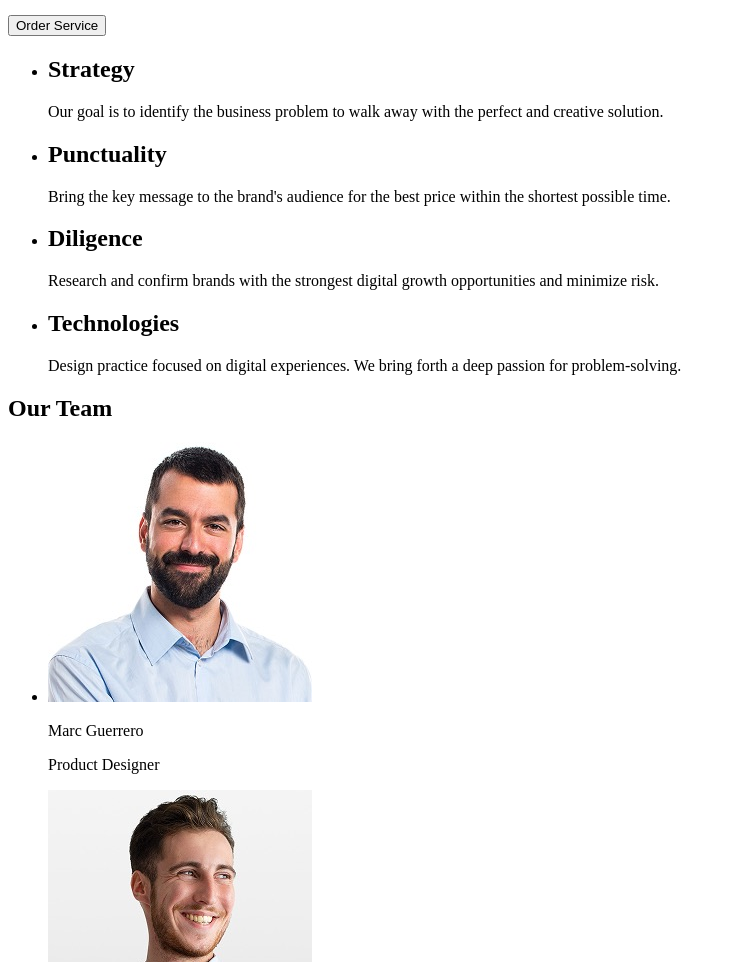
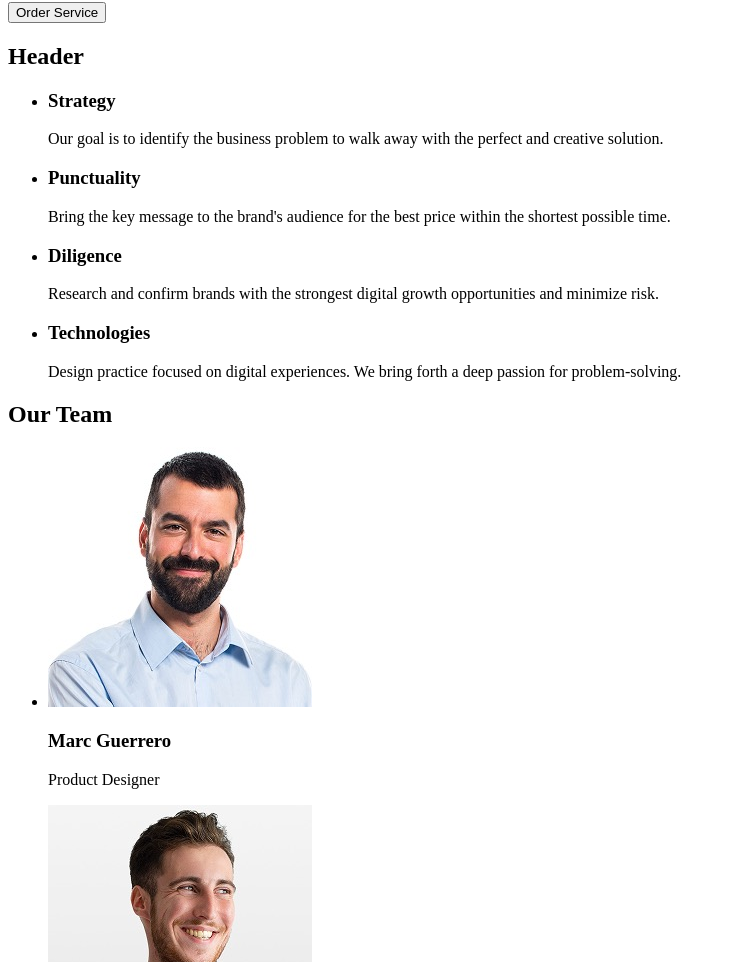
Before and after one commit to DenysOliinyk3007/goit-markup-hw-01, a plain HTML site: page index.html in a window 1280 px wide. Shown: the part 213-1175 px from the top of the page, without its empty margins (0-736 px from the left). Drawn offline with Linux system fonts and the light colour scheme.

Commit message:
Fix bugs

```diff
--- a/index.html
+++ b/index.html
@@ -18,7 +18,8 @@
                 <li>
                     <a href="">Portfolio</a>
                 </li>
-                <a href="">Contacts</a>
+                <li>
+                    <a href="">Contacts</a>
                 </li>
             </ul>
         </nav>
@@ -36,27 +37,31 @@
 
     <main>
 
-        <h1>Effective Solutions for Your Business</h1>
-        <button type="button">Order Service</button>
         <section>
+            <h1>Effective Solutions for Your Business</h1>
+            <button type="button">Order Service</button>
+        </section>
+
+        <section>
+            <h2>Header</h2>
             <ul>
                 <li>
-                    <h2>Strategy</h2>
+                    <h3>Strategy</h3>
                     <p>Our goal is to identify the business problem to walk away with the perfect and creative solution.</p>
                 </li>
 
                 <li>
-                    <h2>Punctuality</h2>
+                    <h3>Punctuality</h3>
                     <p>Bring the key message to the brand's audience for the best price within the shortest possible time.</p>
                 </li>
 
                 <li>
-                    <h2>Diligence</h2>
+                    <h3>Diligence</h3>
                     <p>Research and confirm brands with the strongest digital growth opportunities and minimize risk.</p>
                 </li>
 
                 <li>
-                    <h2>Technologies</h2>
+                    <h3>Technologies</h3>
                     <p>Design practice focused on digital experiences. We bring forth a deep passion for problem-solving.</p>
                 </li>
             </ul>
@@ -67,25 +72,25 @@
             <ul>
                 <li>
                     <img src="./images/img1.jpg" alt="Photo of the team member 1. Caucasian bearded man in blue shirt." width="264" height="260">
-                    <p>Marc Guerrero</p>
+                    <h3>Marc Guerrero</h3>
                     <p>Product Designer</p>
                 </li>
 
                 <li>
                     <img src="./images/img2.jpg" alt="Photo of the team member 2. Caucasian man in blue shirt." width="264" height="260">
-                    <p>Tom Ford</p>
+                    <h3>Tom Ford</h3>
                     <p>Frontend Developer</p>
                 </li>
 
                 <li>
                     <img src="./images/img3.jpg" alt="Photo of the team member 3. Woman in a pink sweater." width="264" height="260">
-                    <p>Camila Garcia</p>
+                    <h3>Camila Garcia</h3>
                     <p>Marketing</p>
                 </li>
 
                 <li>
                     <img src="./images/img4.jpg" alt="Photo of the team member 4. Caucasian bearded man in a grey T-shirt." width="264" height="260">
-                    <p>Daniel Wilson</p>
+                    <h3>Daniel Wilson</h3>
                     <p>UI Designer</p>
                 </li>
             </ul>
```
